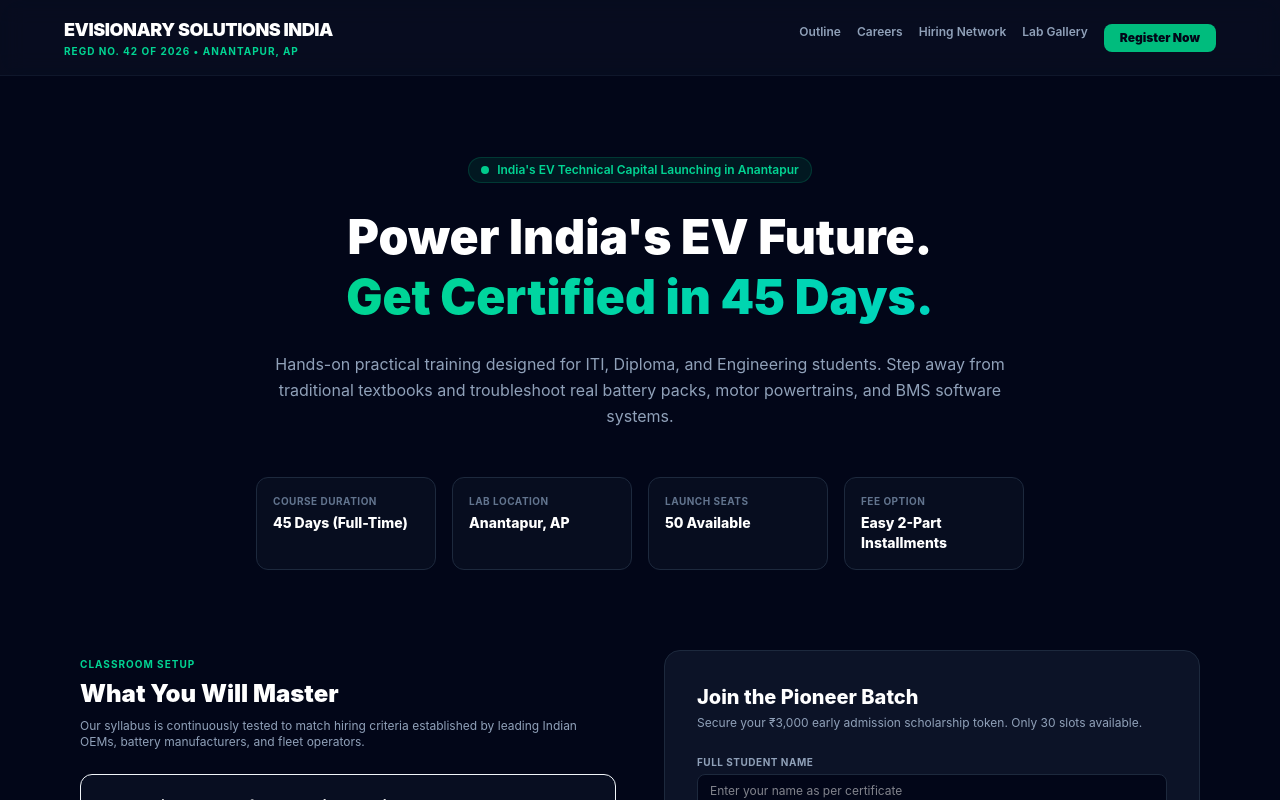
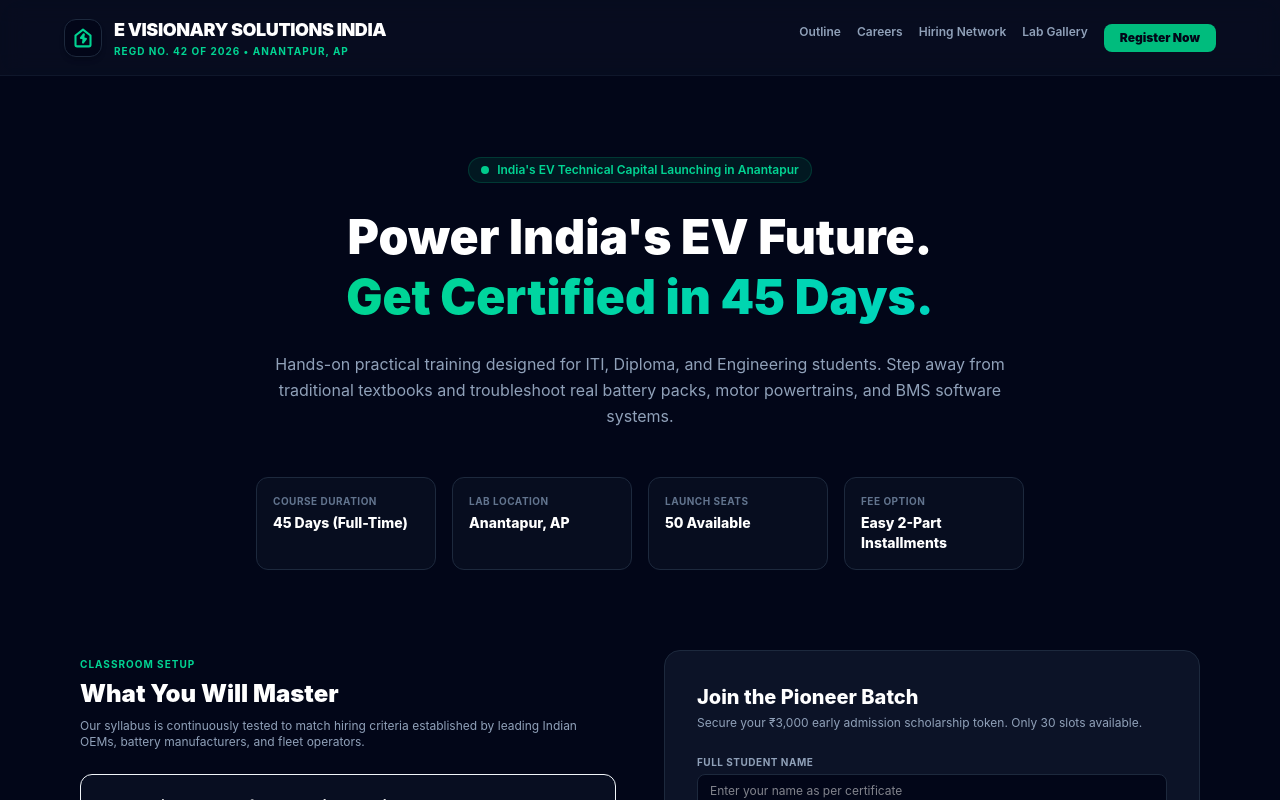
Before and after one commit to evisionATP/evisionary-student-portal, a React (Vite) app: page / in a window 1280 px wide. Shown: the top 800 px of the page. Built offline with nearby package versions, Linux system fonts and the light colour scheme.

Commit message:
feat: switch simulated form intake to active google script endpoint_photos_50seats_placements_logo

```diff
--- a/src/App.jsx
+++ b/src/App.jsx
@@ -175,15 +175,40 @@ export default function EnrollmentPortal() {
 
       {/* 🟢 Top Navigation Bar */}
       <header className="border-b border-slate-900 bg-slate-900/40 backdrop-blur-md sticky top-0 z-50 px-4 py-4 md:px-8">
-        <div className="max-w-6xl mx-auto flex flex-col sm:flex-row justify-between items-center gap-3">
-          <div className="text-center sm:text-left">
-            <h1 className="text-lg font-black tracking-tight text-white uppercase">
-              EVISIONARY SOLUTIONS INDIA
-            </h1>
-            <span className="text-[10px] text-emerald-400 font-bold tracking-widest block uppercase">
-              Regd No. 42 of 2026 • Anantapur, AP
-            </span>
+        <div className="max-w-6xl mx-auto flex flex-col sm:flex-row justify-between items-center gap-4">
+
+          {/* ⚡ Custom EV Power-Home Brand Block */}
+          <div className="flex items-center gap-3 text-center sm:text-left">
+            <a
+              href="#"
+              className="p-2 bg-slate-950 border border-slate-800 rounded-xl text-emerald-400 hover:border-emerald-400 hover:bg-emerald-500/10 transition-all shadow-md group"
+              title="Home Base"
+            >
+              <svg
+                className="h-5 w-5 transition-transform group-hover:scale-110"
+                viewBox="0 0 24 24"
+                fill="none"
+                stroke="currentColor"
+                strokeWidth="2.5"
+                strokeLinecap="round"
+                strokeLinejoin="round"
+              >
+                {/* Structural House Outline */}
+                <path d="M3 9l9-7 9 7v11a2 2 0 0 1-2 2H5a2 2 0 0 1-2-2z" />
+                {/* EV Clean-Energy Core (Lightning Bolt) */}
+                <path d="M13 7.5l-3.5 4.5h3.5l-1 5.5 3.5-4.5h-3.5z" fill="currentColor" className="text-emerald-400" />
+              </svg>
+            </a>
+            <div>
+              <h1 className="text-lg font-black tracking-tight text-white uppercase">
+                E VISIONARY SOLUTIONS INDIA
+              </h1>
+              <span className="text-[10px] text-emerald-400 font-bold tracking-widest block uppercase">
+                Regd No. 42 of 2026 • Anantapur, AP
+              </span>
+            </div>
           </div>
+
           <div className="flex gap-4 text-xs font-semibold">
             <a href="#curriculum" className="text-slate-400 hover:text-emerald-400 transition-colors">Outline</a>
             <a href="#pathways" className="text-slate-400 hover:text-emerald-400 transition-colors">Careers</a>
@@ -428,7 +453,7 @@ export default function EnrollmentPortal() {
           </div>
         </section>
 
-        {/* 🏢 🟢 NEW: High-Impact Placement & Corporate Hiring Partners Section */}
+        {/* 🏢 Placement & Corporate Hiring Partners Section */}
         <section id="partners" className="border-t border-slate-900 pt-16 space-y-8">
           <div className="text-center max-w-2xl mx-auto space-y-2">
             <span className="text-[10px] uppercase font-bold tracking-widest text-emerald-400">Placement Network Ecosystem</span>
@@ -504,7 +529,7 @@ export default function EnrollmentPortal() {
       {/* 📄 Footer Section */}
       <footer className="border-t border-slate-900 bg-slate-950 py-8 px-4 text-center space-y-2">
         <p className="text-[10px] text-slate-500">
-          © {new Date().getFullYear()} EVISIONARY SOLUTIONS INDIA. All Rights Reserved. [No: 42 of 2026].
+          © {new Date().getFullYear()} M/S EVISIONARY SOLUTIONS INDIA. All Rights Reserved. [No: 42 of 2026].
         </p>
         <p className="text-[9px] text-slate-600 max-w-lg mx-auto">
           Operational Center: Anantapur, Andhra Pradesh. All candidate assessments, test scores, and program data are monitored and securely logged to provide vetted manpower solutions to commercial Indian EV manufacturers.
```
